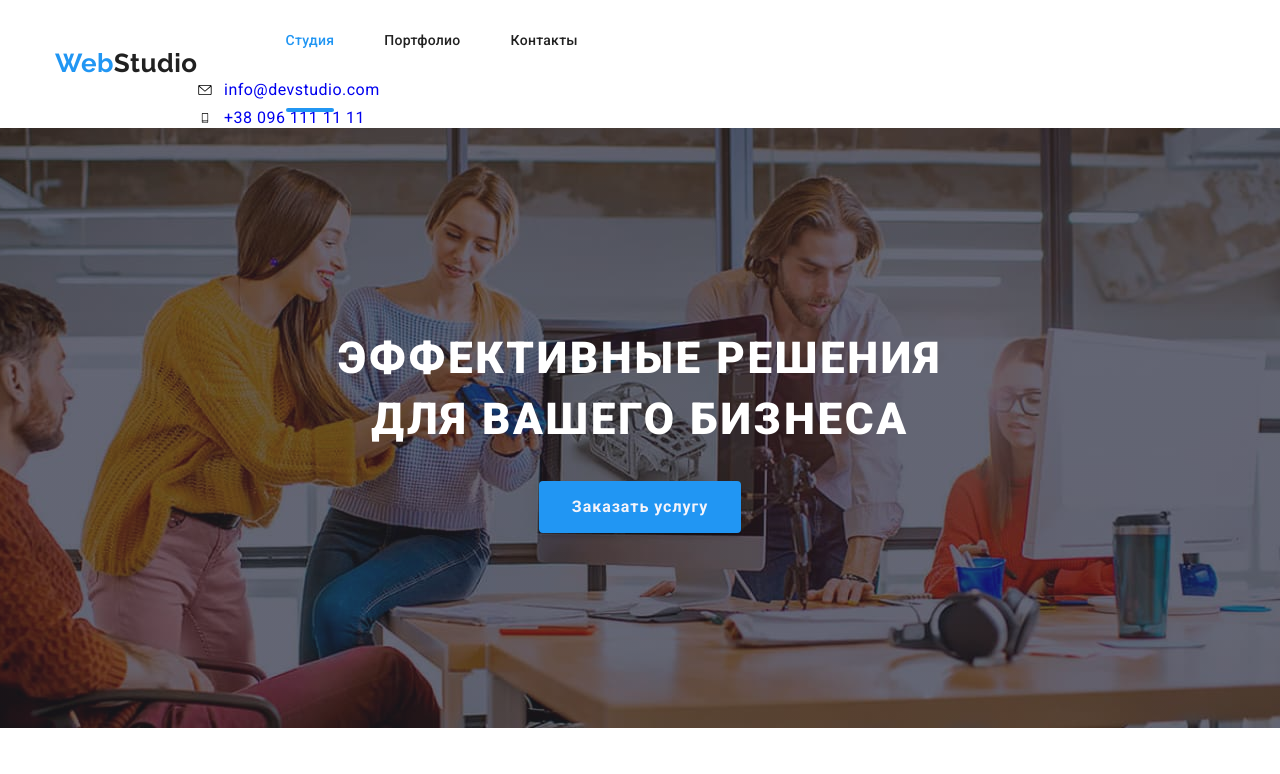
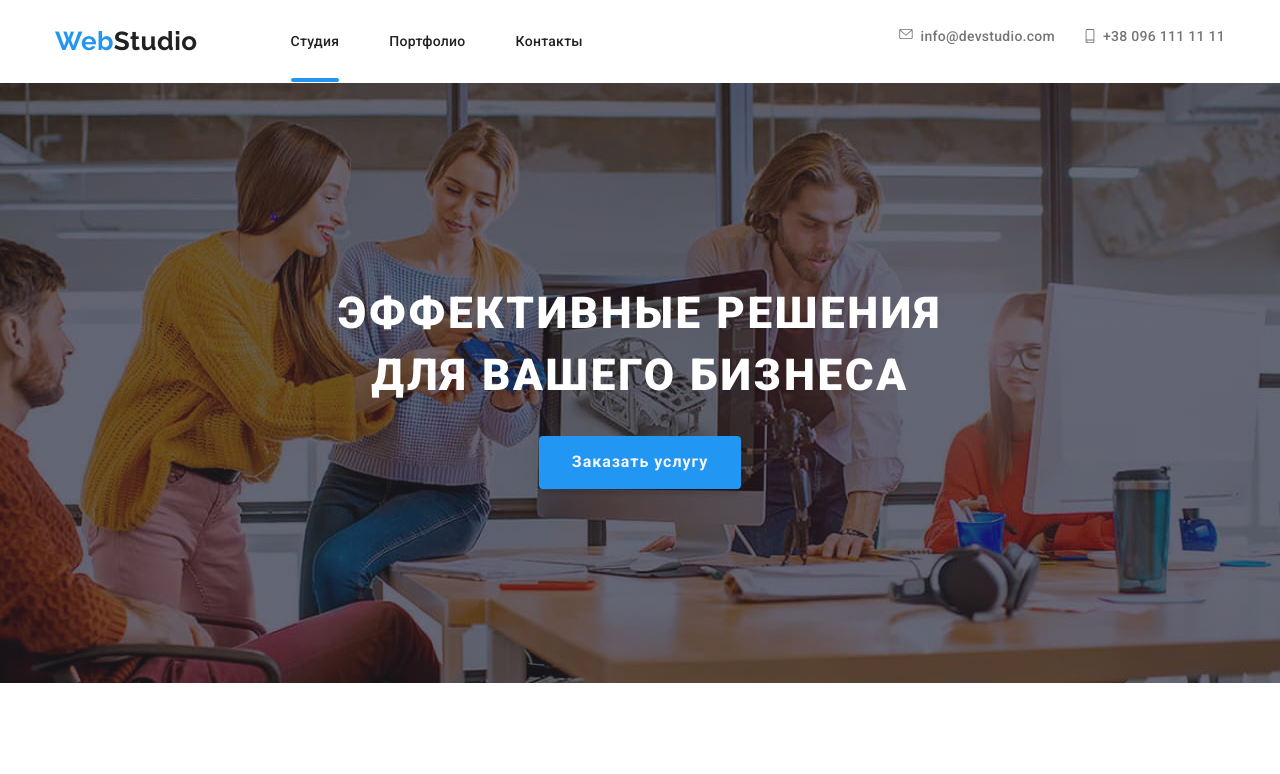
Before and after one commit to MariiaC/goit-markup-hw-08, a plain HTML site: page index.html in a window 1280 px wide. Shown: the top 774 px of the page. Drawn offline with nearby package versions, Linux system fonts and the light colour scheme.

Commit message:
hw8-final

```diff
--- a/index.html
+++ b/index.html
@@ -15,16 +15,18 @@
       href="https://cdnjs.cloudflare.com/ajax/libs/modern-normalize/1.1.0/modern-normalize.min.css"
     />
     <link rel="stylesheet" href="./css/main.min.css" />
+    <link rel="stylesheet" href="./js/mobile-menu.js">
+    <link rel="stylesheet" href="./js/modal.js">
   </head>
 
   <body>
-    <!--Header-->
-   <header class="header">
+   <!--Header-->
+ <header class="header">
   <div class="container main">
-    <nav class="main__nav">
-      <a lang="en" href="./index.html" class="main__logo link"
-        ><span class="main__web"> Web</span>Studio</a
-      >
+    <nav class="logo__nav">
+      <a lang="en" href="./index.html" class="main__logo link">
+        <span class="main__web"> Web</span>Studio
+      </a>
       </nav>
     <!--Кнопка бургер-->
     <button type="button"
@@ -94,7 +96,6 @@
        </ul>
   </div>
 <!--Конец мобильного меню-->
-
       <div class="navigation-div">
         <div class="navigation main__nav">
           <ul class="site-nav list">
@@ -144,6 +145,7 @@
     </div>
     </div>
 </header>
+
 
        <main>
       <!--Hero секция1-->
@@ -782,6 +784,7 @@
     </script>
 
     <script>
+
       (() => {
         const menuBtnRef = document.querySelector('[data-menu-button]');
         const mobileMenuRef = document.querySelector('[data-menu]');
--- /dev/null
+++ b/js/mobile-menu.js
@@ -0,0 +1,15 @@
+
+      (() => {
+        const menuBtnRef = document.querySelector('[data-menu-button]');
+        const mobileMenuRef = document.querySelector('[data-menu]');
+
+        menuBtnRef.addEventListener('click', () => {
+          const expanded =
+            menuBtnRef.getAttribute('aria-expanded') === 'true' || false;
+
+          menuBtnRef.classList.toggle('is-open');
+          menuBtnRef.setAttribute('aria-expanded', !expanded);
+
+          mobileMenuRef.classList.toggle('is-open');
+        });
+      })();
--- a/sass/components/_header.scss
+++ b/sass/components/_header.scss
@@ -1,30 +1,23 @@
+/*page-header*/
+
 .header {
   padding-top: 16px;
   padding-bottom: 16px;
   position: relative;
 
   @media screen and (min-width: 768px) {
-    padding-top: 0;
-    padding-bottom: 0;
+    padding-top: 26px;
+    padding-bottom: 26px;
   }
+}
+
+.logo__nav {
+  display: flex;
 }
 
 .main {
   display: flex;
   align-items: center;
-  //flex-grow: 1;
-
-  @media screen and (min-width: 768px) {
-    display: flex;
-    align-items: center;
-    //justify-content: center;
-  }
-
-  @media screen and (min-width: 1200px) {
-    display: flex;
-    align-items: center;
-    justify-content: flex-start;
-  }
 
   &__logo {
     color: $primary-text;
@@ -32,7 +25,7 @@
     font-weight: 700;
     font-size: 24px;
     line-height: 1.2;
-    //margin-right: 93px;
+
 
     @media screen and (min-width: 1200px) {
       font-size: 26px;
@@ -45,24 +38,10 @@
   }
 }
 
-
-
-/*.main__nav {
+.main__nav {
   display: flex;
   align-items: center;
-  width: 100%;
 
-}
-
-.navigation {
-  @media screen and (max-width:768px) {
-    display: none;
-  }
-}*/
-
-/* список навигации header*/
-.site-nav {
-  display: none;
 
   @media screen and (min-width: 768px) {
     display: flex;
@@ -75,128 +54,85 @@
     display: flex;
     margin-left: 93px;
   }
+}
 
-  &__item:not(:last-child) {
+/* список навигации header*/
+.site-nav {
+  display: flex;
+}
+
+.site-nav {
+  &__item {
     margin-right: 50px;
+    position: relative;
+  }
 
+  &__item:last-child {
+    margin-right: 0;
   }
+}
+
+.site-nav {
 
   &__link {
     color: $primary-text;
-    display: block;
-    padding-top: 32px;
-    padding-bottom: 32px;
     font-weight: 500;
     font-size: 14px;
     line-height: 1.2;
     letter-spacing: 0.02em;
     /*Переход*/
     transition: color 250ms $timng-function;
+    padding-top: 32px;
+    padding-bottom: 32px;
 
     &:hover,
-    &:active,
     &:focus {
       color: $accent;
-    }
-  }
-
-  &__current-link {
-    color: $accent;
-    position: relative;
-
-    &::after {
-      content: "";
-      width: 100%;
-      height: 4px;
-      position: absolute;
-      display: inline-block;
-      border-radius: 2px;
-      background-color: $accent;
-      bottom: 0;
-      left: 0;
     }
   }
 }
 
 /* список контактов header*/
 .contact-nav {
-  display: none;
+  display: flex;
+  margin-left: auto;
 
   @media screen and (min-width: 768px) {
     display: block;
     margin-left: auto;
-  }
 
-  @media screen and (min-width: 1200px) {
-    display: flex;
-    margin-left: auto;
-
-    */ &__item:not(:last-child) {
-      margin-right: 30px;
-    }
-  }
-
-  /*иконки header*/
-  .contact-nav {
-    &__icon-envelope {
-      @media screen and (min-width: 768px) {
-        width: 14px;
-        height: 10px;
-        margin-right: 8px;
-      }
-
-      @media screen and (min-width: 1200px) {
-        width: 16px;
-        height: 12px;
-        margin-right: 10px;
-        fill: $secondary-text;
-        transition: fill 250ms cubic-bezier(0.4, 0, 0.2, 1);
-      }
-
-      /*width: 16px;
-    height: 12px;
-    margin-right: 10px;
-    fill: currentColor;*/
-    }
-
-    &__icon-smartphone {
-      @media screen and (min-width: 768px) {
-        width: 14px;
-        height: 10px;
-        margin-right: 8px;
-      }
-
-      @media screen and (min-width: 1200px) {
-        width: 16px;
-        height: 12px;
-        margin-right: 10px;
-        fill: $secondary-text;
-        transition: fill 250ms cubic-bezier(0.4, 0, 0.2, 1);
-      }
-
-      /*width: 10px;
-    height: 16px;
-    margin-right: 10px;
-    fill: currentColor;*/
-    }
-  }
-
-
-  .contact-nav {
-    &__item {
-      @media screen and (min-width: 768px) {
-        &:not(:last-child) {
+    &__item:not(:last-child) {
       margin-bottom: 10px;
     }
   }
 
   @media screen and (min-width: 1200px) {
-        &:not(:last-child) {
-          margin-right: 10px;
+    display: flex;
+    justify-content: center;
+
+    &__item:not(:last-child) {
+      margin-right: 30px;
+    }
   }
 }
 
-      */ &__link {
+.contact-nav {
+  &__link {
+    display: flex;
+    /* color: $secondary-text;
+    font-weight: 500;
+    font-size: 14px;
+    line-height: 1.2;
+    letter-spacing: 0.02em;
+
+    transition: color 250ms $timng-function;*/
+
+    &:hover,
+    &active,
+    &:focus {
+      color: $accent;
+    }
+
     @media screen and (min-width: 768px) {
       color: $secondary-text;
       text-decoration: none;
@@ -211,13 +147,27 @@
     @media screen and (min-width: 1200px) {
       font-size: 14px;
     }
-
-        &:hover,
-        &:active,
-        &:focus {
-          color: $accent;
   }
 }
+
+/*иконки header*/
+.contact-nav {
+  @media screen and(min-width:768px) {
+    &__icon-envelope {
+      width: 14px;
+      height: 10px;
+      margin-right: 8px;
+      fill: currentColor;
+    }
+
+    &__icon-smartphone {
+      width: 10px;
+      height: 14px;
+      margin-right: 8px;
+      fill: currentColor;
+    }
+  }
+
 }
 
 /*Подчеркивание*/
@@ -236,10 +186,31 @@
     position: absolute;
     width: 100%;
     height: 4px;
-        background-color: var(--accent-color);
+    background-color: $accent;
     border-radius: 2px;
     left: 0;
-        bottom: -31px;
+    bottom: -36px;
   }
 }
+
+.navigation-div {
+  text-align: center;
+
+  @media screen and (max-width:767px) {
+    display: none;
+    position: absolute;
+    top: 100%;
+    left: 0;
+    width: 100%;
+
+    &.is-open {
+      display: block;
     }
+  }
+
+  @media screen and (min-width:768px) {
+    display: flex;
+    flex-grow: 1;
+    justify-content: space-between;
+  }
+}
--- a/sass/components/_mobile-menu.scss
+++ b/sass/components/_mobile-menu.scss
@@ -81,7 +81,8 @@
             color: $accent;
         }
 
-        &--current {
+        &--current,
+        &--accent {
             color: $accent;
         }
     }
--- a/sass/components/_modal.scss
+++ b/sass/components/_modal.scss
@@ -300,9 +300,8 @@
 
   &:hover,
   &:focus,
-  &:active,
-  {
-  background-color: #188ce8;
-  cursor: pointer;
+  &:active {
+    background-color: #188ce8;
+    cursor: pointer;
+  }
 }
-}
```
Also changed, not shown: css/main.css, css/main.min.css, 2 other files. Lines whose indentation alone changed are shown as unchanged.
